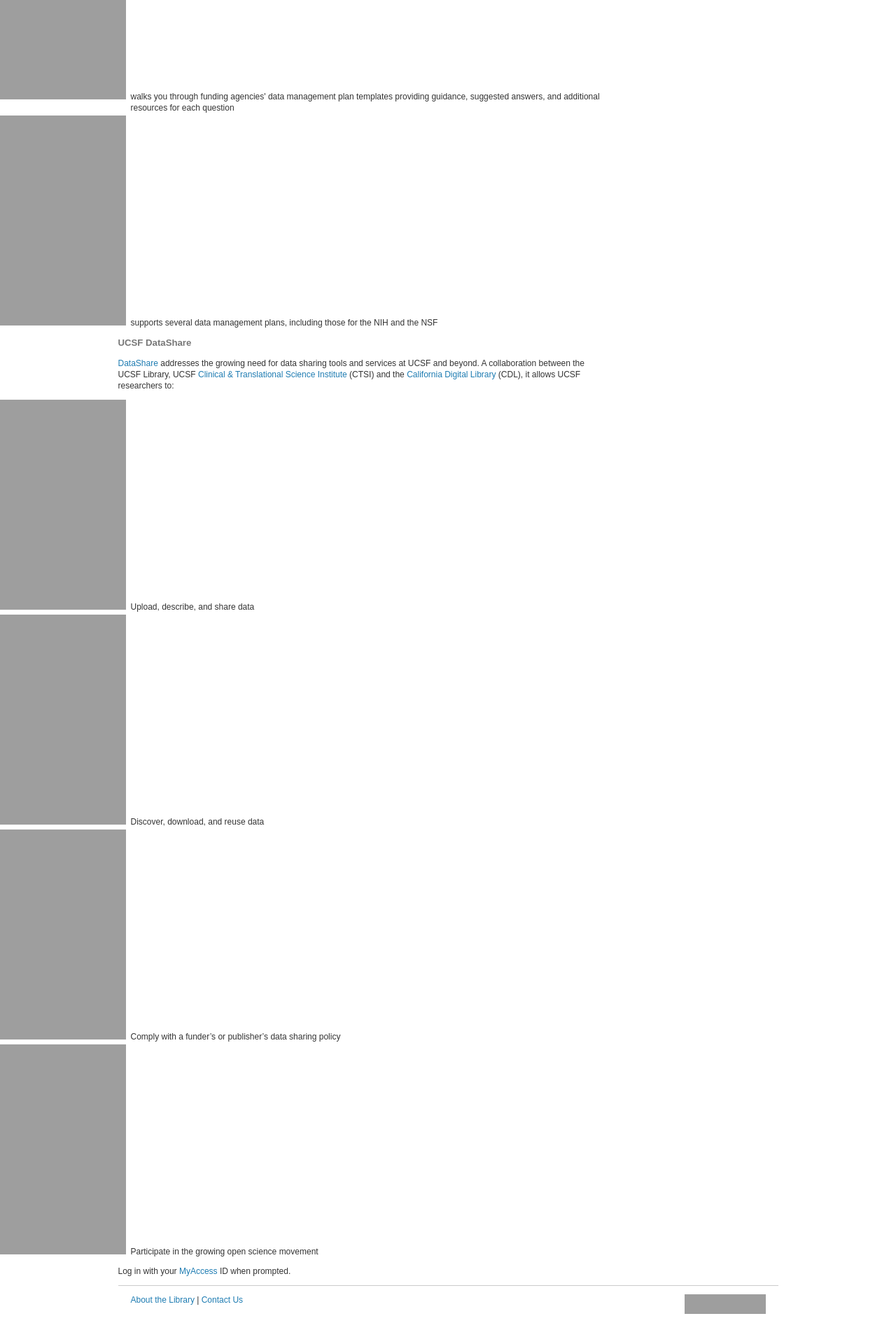
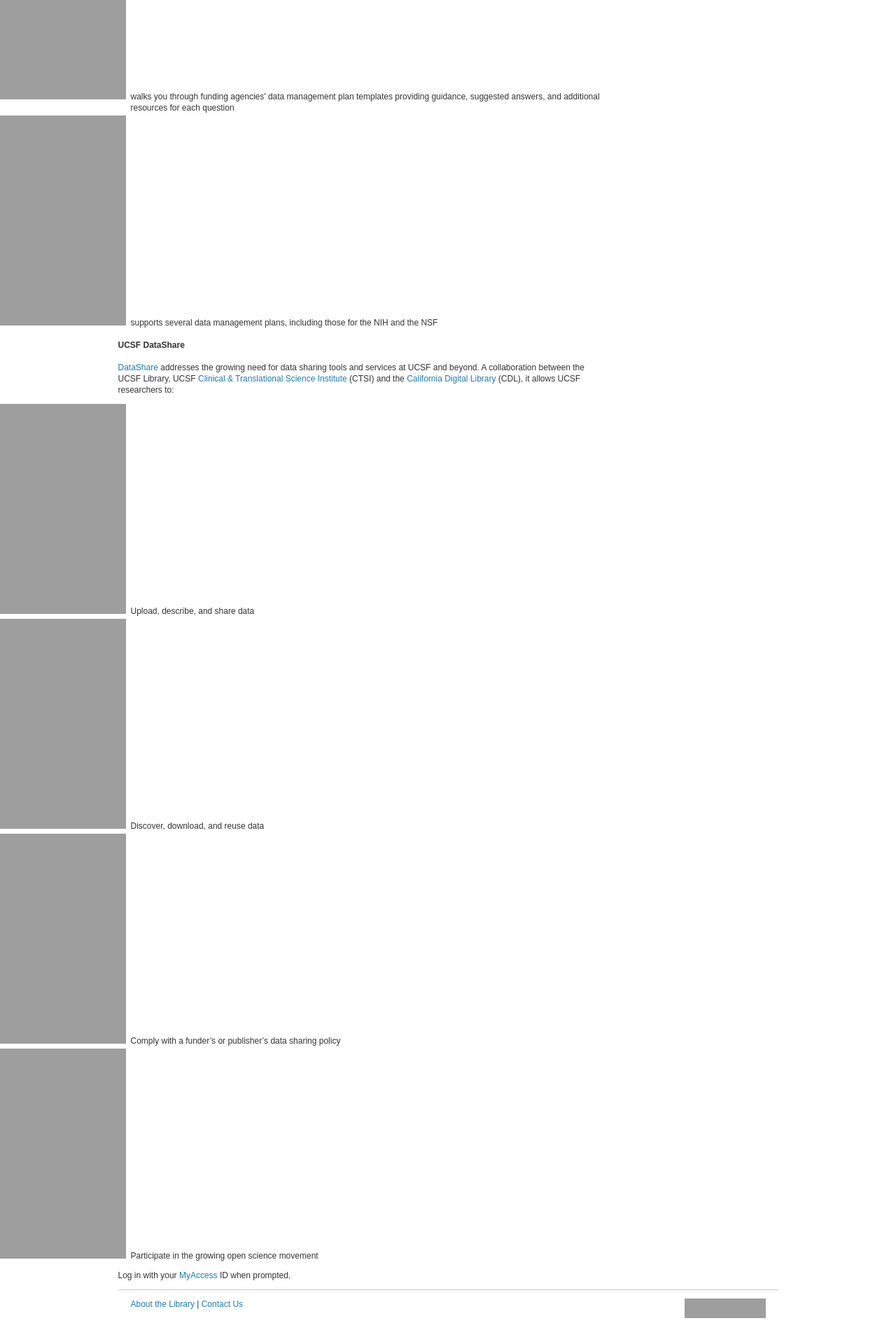
Before and after one commit to ucsf-ckm/library-menus, a Jekyll site: the page built from data-management/index.html, in a window 1280 px wide. Shown: the part 923-2843 px from the top of the page at 70% size. Built offline with Jekyll 4.4.1, drawn with Linux system fonts in a browser that asks for light colours; grey boxes are pictures that could not be loaded.

Commit message:
change heading level

```diff
--- a/data-management/index.html
+++ b/data-management/index.html
@@ -60,7 +60,7 @@
 <li>walks you through funding agencies' data management plan templates providing guidance, suggested answers, and additional resources for each question</li>
 <li>supports several data management plans, including those for the NIH and the NSF</li>
 </ul>
-             <h3>UCSF DataShare</h3>
+             <h4>UCSF DataShare</h4>
                 <p><a href="http://datashare.ucsf.edu/xtf/search">DataShare</a> addresses the growing need for data sharing tools and services at UCSF and beyond. A collaboration between the UCSF Library, UCSF <a href="http://ctsi.ucsf.edu/">Clinical &amp; Translational Science Institute</a> (CTSI) and the <a href="http://www.cdlib.org/">California Digital Library</a> (CDL), it allows UCSF researchers to:</p>
               <ul>
 <li>Upload, describe, and share data</li>
```
